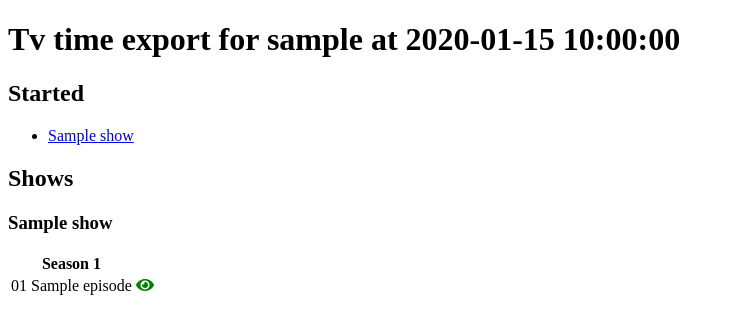
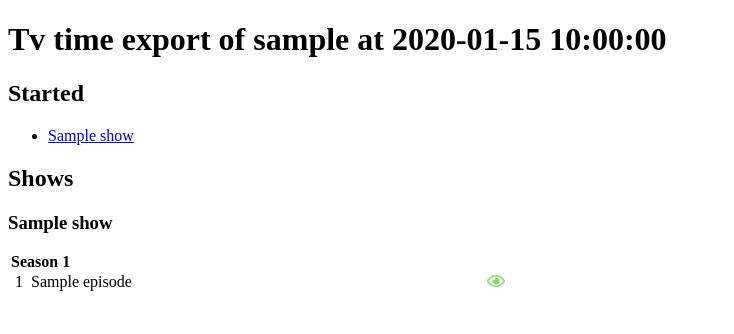
Before and after one commit to rhoriguchi/tv_time_export, a Python web app: template src/main/resources/templates/file_writer.html in a window 1280 px wide. Shown: the top 334 px of the page, without its empty margins (0-734 px from the left). Run offline with Jinja, Linux system fonts and the light colour scheme; the template is opened without the code that fills it: most values are stand-ins (such as "Sample title", 1, 10 or a date in 2020); some libraries are stand-ins or nearby versions.

Commit message:
Style improvements

```diff
--- a/src/main/file_writer.py
+++ b/src/main/file_writer.py
@@ -19,8 +19,8 @@ def save_tv_show_states(tv_show_states, save_path, username):
         else:
             not_started_shows.append(show)
 
-    date = '{:%d.%m.%Y_%H.%M.%S}'.format(datetime.datetime.now())
-    file_name = '{}_{}.html'.format(username, date)
+    now = datetime.datetime.now()
+    file_name = '{}_{:%d.%m.%Y_%H.%M.%S}.html'.format(username, now)
     file_path = os.path.join(save_path, file_name)
 
     with open(file_path, 'w+', errors='ignore') as file:
@@ -32,7 +32,7 @@ def save_tv_show_states(tv_show_states, save_path, username):
         template = environment.get_template('file_writer.html')
 
         render = template.render(
-            date=date,
+            date='{:%H:%M:%S %d.%m.%Y}'.format(now),
             username=username,
             started_shows=sorted(started_shows, key=lambda show: show['title']),
             not_started_shows=sorted(not_started_shows, key=lambda show: show['title'])
--- a/src/main/resources/templates/file_writer.html
+++ b/src/main/resources/templates/file_writer.html
@@ -2,16 +2,16 @@
 <html lang="en">
 <head>
     <meta charset="utf-8" />
-    <title>TV Time export for {{ username }} at {{ date }}</title>
+    <title>TV Time export</title>
 
     <link rel="stylesheet" href="https://use.fontawesome.com/releases/v5.3.1/css/all.css" integrity="sha384-mzrmE5qonljUremFsqc01SB46JvROS7bZs3IO2EmfFsd15uHvIt+Y8vEf7N7fWAU" crossorigin="anonymous">
 
     <style>
-        {%- include 'style.css' ignore missing %}
+        {% include 'style.css' ignore missing %}
     </style>
 </head>
 <body>
-    <h1>Tv time export for {{ username }} at {{ date }}</h1>
+    <h1>Tv time export of {{ username }} at {{ date }}</h1>
 {%- if started_shows | length > 0 %}
 
     <h2>Started</h2>
@@ -31,6 +31,7 @@
     </ul>
 {%- endif %}
 {%- if started_shows | length > 0 %}
+
     <h2>Shows</h2>
 
 {%- for show in started_shows %}
@@ -40,20 +41,21 @@
     <table>
         <thead>
             <tr>
-                <th colspan="2">Season {{ season_number }}</th>
+                <th colspan="3">Season {{ season_number }}</th>
             </tr>
         </thead>
         <tbody>
         {%- for episode_number, episode_data in season_data.items() %}
-            {%- if episode_data['state'] %}
-                {%- set state = 'watched' %}
-            {%- else %}
-                {%- set state = 'not_watched' %}
-            {%- endif %}
             <tr>
-                <td>{{ '%02d' | format(episode_number | int) }}</td>
-                <td>{{ episode_data['title'] }}</td>
-                <td><i class="fas fa-eye {{ state }}"></i></td>
+                <td>{{ episode_number }}</td>
+                <td title="{{ episode_data['title'] }}">{{ episode_data['title'] }}</td>
+                <td>
+                {%- if episode_data['state'] -%}
+                    <i class="far fa-eye watched" title="Watched"></i>
+                {%- else -%}
+                    <i class="far fa-eye-slash not_watched" title="Not watched"></i>
+                {%- endif -%}
+                </td>
             </tr>
         {%- endfor %}
         </tbody>
--- a/src/main/resources/templates/style.css
+++ b/src/main/resources/templates/style.css
@@ -1,7 +1,38 @@
 .watched {
-    color: green;
+    color: #7fda63;
 }
 
 .not_watched {
-    color: darkgray;
+    color: black;
 }
+
+table {
+    border-collapse: collapse;
+    width: 500px;
+}
+
+thead th {
+    text-align: left;
+    padding-left: 3px;
+}
+
+tbody tr:nth-of-type(2n) {
+    background-color: #EEE;
+}
+
+tbody td:nth-child(1) {
+    width: 20px;
+    text-align: center;
+}
+
+tbody td:nth-child(2) {
+    /*TODO bad solution*/
+    max-width: 1px;
+    white-space: nowrap;
+    overflow: hidden;
+    text-overflow: ellipsis;
+}
+
+tbody td:nth-child(3) {
+    width: 20px;
+}
```
